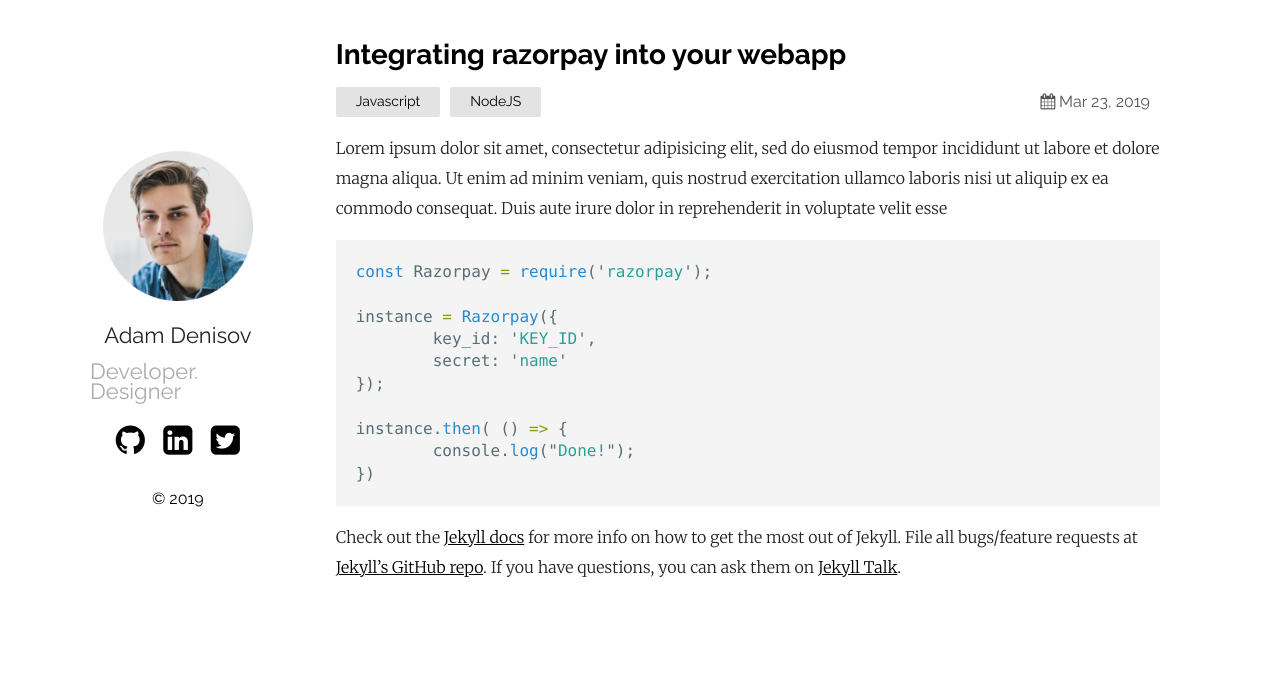
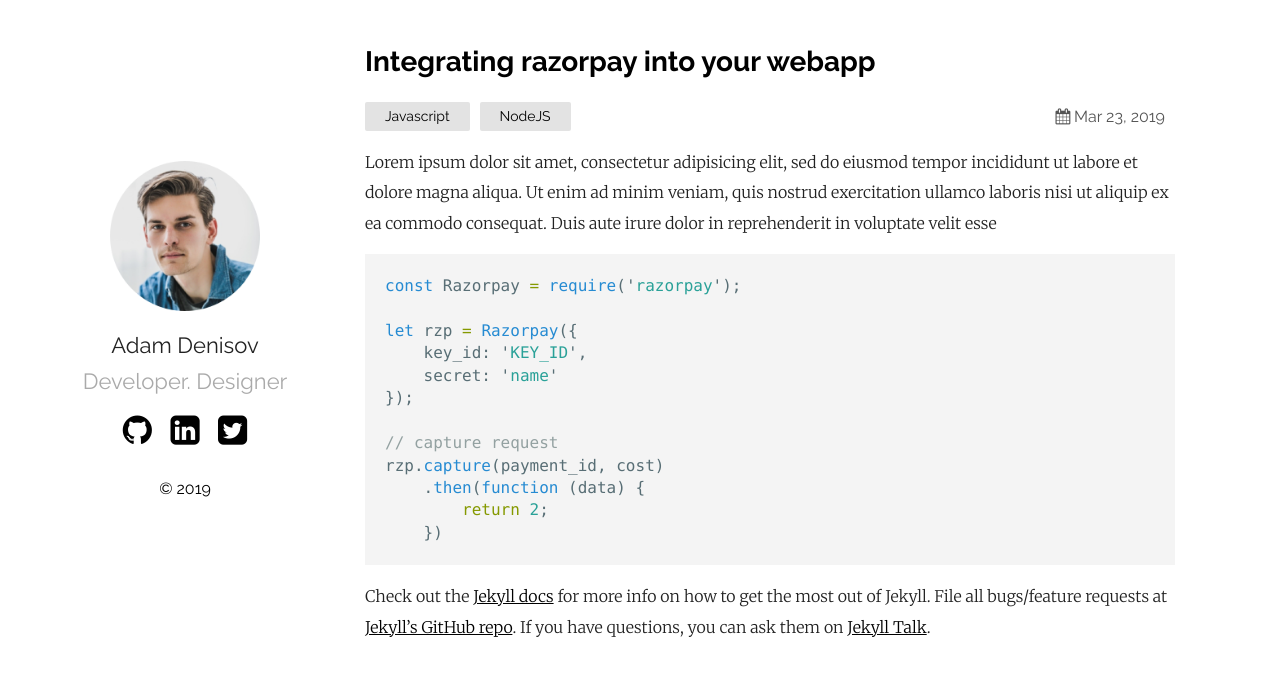
Before and after one commit to samarsault/plainwhite-jekyll, a Jekyll site: the page built from _posts/2019-03-23-welcome-to-jekyll.markdown, in a window 1280 px wide. Shown: the top 676 px of the page. Built offline with Jekyll 4.4.1, drawn with Linux system fonts in a browser that asks for light colours.

Commit message:
Responsive and modular

````diff
--- a/_config.yml
+++ b/_config.yml
@@ -1,8 +1,6 @@
 title: Your awesome title
 author: GitHub User
-name: Adam Denisov
 email: your-email@domain.com
-tagline: Developer. Designer
 description: > # this means to ignore newlines until "show_exerpts:"
   Write an awesome description for your new site here. You can edit this
   line in _config.yml. It will appear in your document head meta (for
@@ -13,13 +11,16 @@
 # refer to http://shopify.github.io/liquid/filters/date/ if you want to customize this
 sass:
   sass_dir: _sass
-theme:
+plainwhite:
+  name: Adam Denisov
+  tagline: Developer. Designer
   date_format: "%b %-d, %Y"
 
   # generate social links in footer
   social_links:
-    twitter: jekyllrb
-    github:  jekyll
+    twitter: thelehhman
+    github:  thelehhman
+    linkedIn: in/thelehhman
     rss: rss
     # dribbble: jekyll
     # facebook: jekyll
@@ -47,7 +48,7 @@
 # - about.md
 
 # Build settings
-# theme: plainwhite
+theme: plainwhite
 
 # plugins:
 #  - jekyll-feed
--- a/_layouts/default.html
+++ b/_layouts/default.html
@@ -3,21 +3,22 @@
 <head>
 	<meta charset="UTF-8">
 	<meta name="viewport" content="width=device-width, initial-scale=1.0">
+	<meta name="description" content="{{ site.description }}">
 	<meta http-equiv="X-UA-Compatible" content="ie=edge">
 	<link href="https://fonts.googleapis.com/css?family=Merriweather:300|Raleway:400,700" rel="stylesheet">
 	<link rel="stylesheet" href="{{ "/assets/css/style.css" | relative_url }}">
-	<title>Plain White</title>
+	<title>{{ page.title | default: site.title }}</title>
 </head>
 <body>
 	<main class="container">
 		<section class="about">
-			<img src="{{ "/assets/portfolio.png" | relative_url }}" alt="portfolio">
-			<h2>{{ site.name }}</h2>
-			<p class="tagline">{{ site.tagline }}</p>
+			<img src="{{ "/assets/portfolio.png" | relative_url }}" alt="{{ site.plainwhite.name }}">
+			<h2>{{ site.plainwhite.name }}</h2>
+			<p class="tagline">{{ site.plainwhite.tagline }}</p>
 			<ul class="social">
-				<a href="#"><li><i class="icon-github-circled"></i></li></a>
-				<a href="#"><li><i class="icon-linkedin-squared"></i></li></a>
-				<a href="#"><li><i class="icon-twitter-squared"></i></li></a>
+				<a href="https://github.com/{{ site.plainwhite.social_links.github }}"><li><i class="icon-github-circled"></i></li></a>
+				<a href="https://linkedin.com/{{ site.plainwhite.social_links.linkedIn }}"><li><i class="icon-linkedin-squared"></i></li></a>
+				<a href="https://twitter.com/{{ site.plainwhite.social_links.twitter }}"><li><i class="icon-twitter-squared"></i></li></a>
 			</ul>
 			<p>&copy; 2019</p>
 		</section>
--- a/_layouts/post.html
+++ b/_layouts/post.html
@@ -2,7 +2,7 @@
 layout: default
 ---
 {%- assign date_format = site.minima.date_format | default: "%b %-d, %Y" -%}
-<div class="post-container" style="padding-left: 40px">
+<div class="post-container">
 <a class="post-link" href="{{ page.url | relative_url }}">
 	<h2 class="post-title">{{ page.title | escape }}</h2>
 </a>
--- a/_posts/2019-03-23-welcome-to-jekyll.markdown
+++ b/_posts/2019-03-23-welcome-to-jekyll.markdown
@@ -9,14 +9,16 @@
 ```javascript
 const Razorpay = require('razorpay');
 
-instance = Razorpay({
+let rzp = Razorpay({
 	key_id: 'KEY_ID',
 	secret: 'name'
 });
 
-instance.then( () => {
-	console.log("Done!");
-})
+// capture request
+rzp.capture(payment_id, cost)
+	.then(function (data) {
+		return 2;
+	})
 ```
 
 Check out the [Jekyll docs][jekyll-docs] for more info on how to get the most out of Jekyll. File all bugs/feature requests at [Jekyll’s GitHub repo][jekyll-gh]. If you have questions, you can ask them on [Jekyll Talk][jekyll-talk].
--- a/_sass/_syntax.scss
+++ b/_sass/_syntax.scss
@@ -10,4 +10,5 @@
 pre.highlight, code {
 	font-family: 'Consolas', Menlo, monospace;
 	line-height: 1.4em;
+	tab-size: 4;
 }
--- a/_sass/plain.scss
+++ b/_sass/plain.scss
@@ -3,6 +3,9 @@
 @import 'syntax';
 
 $linkColor: #0A59B0;
+$mobileW: 768px;
+$smallMobileW: 480px;
+$bigScreenW: 1600px;
 
 *,*:before,*:after {
 	box-sizing: border-box;
@@ -31,12 +34,34 @@
 
 main {
 	margin: 0 90px;
+	@media screen and (min-width: $bigScreenW) {
+		margin: 0 auto;
+		max-width: 1440px;
+	}
+	@media screen and (max-width: 1280px) {
+		margin: 0 75px;
+	}
+	@media screen and (max-width: 1024px){
+		margin: 0 35px;
+	}
+
+	@media screen and (max-width: $mobileW) {
+		margin: 0 10px;
+		flex-direction: column;
+	}
+	@media screen and (max-width: $smallMobileW) {
+		margin: 0;
+	}
 	display: flex;
 	height: 100%;
 	.about {
 		display: flex;
 		height: 75vh;
-		flex-basis: 40%;
+		@media screen and (max-width: $mobileW) {
+			height: auto;
+			padding: 10vh 0;
+		}
+		min-width: 220px;
 		justify-content: center;
 		flex-direction: column;
 		align-items: center;
@@ -82,6 +107,9 @@
 		background-color: #E3E3E3;
 		padding: 5px 20px;
 		border-radius: 2px;
+		@media screen and (max-width: $mobileW){
+			margin-top: 5px;
+		}
 		margin-right: 10px;
 	}
 }
@@ -99,11 +127,23 @@
 }
 
 .post-title {
+	line-height: 1.2em;
 	font-size: 28px;
 }
 .posts, .post-container {
 	list-style-type: none;
 	margin: 45px 30px;
+	@media screen and (max-width: $smallMobileW){
+		margin-left: 20px;
+		margin-right: 20px;
+	}
+	@media screen and (max-width: $mobileW){
+		padding: 0 !important;
+		margin-top: 0;
+	}
+}
+.post-container {
+	padding-left: 40px;
 }
 .post {
 	font-family: 'Merriweather', sans-serif;
````
Also changed, not shown: 2 other files.
